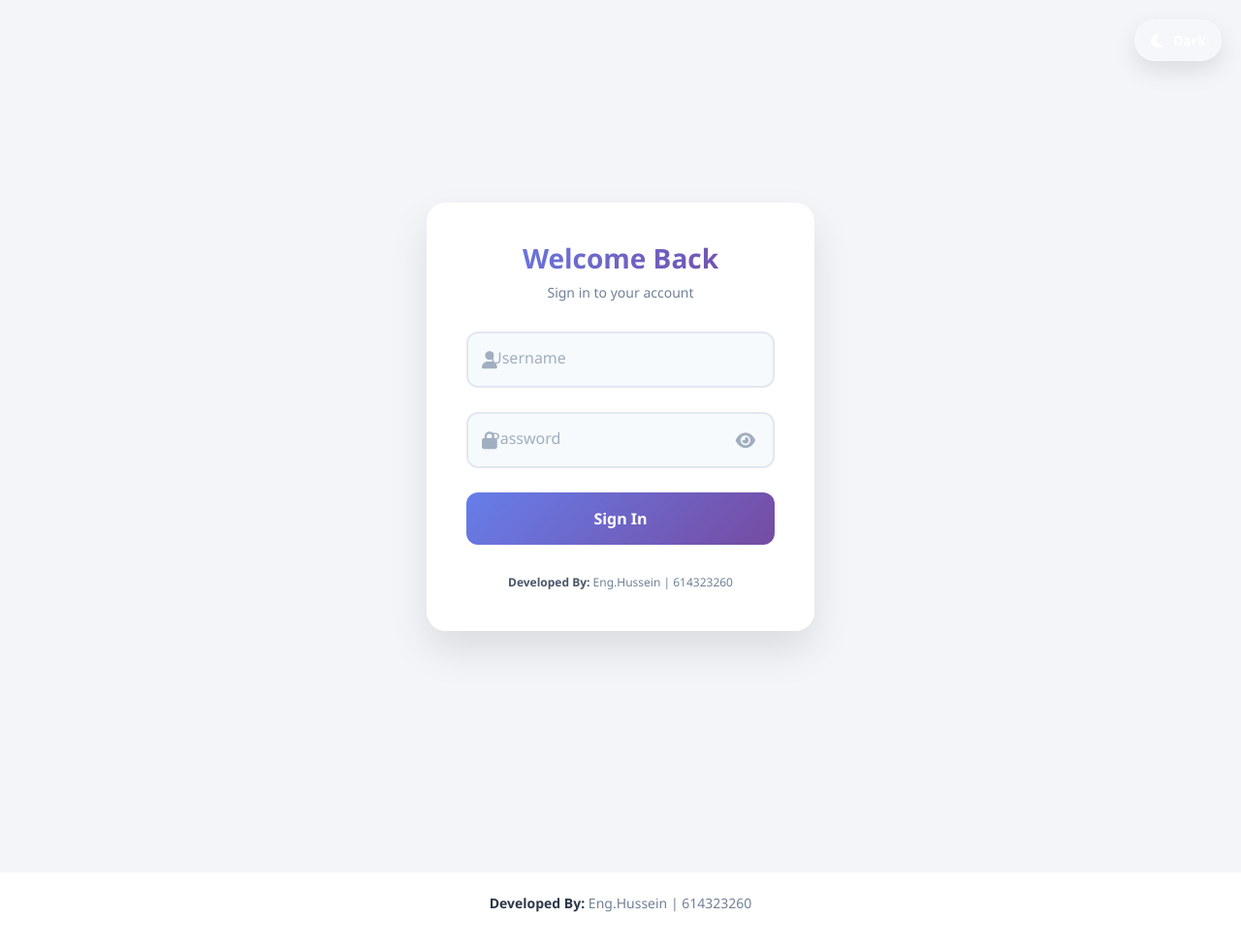
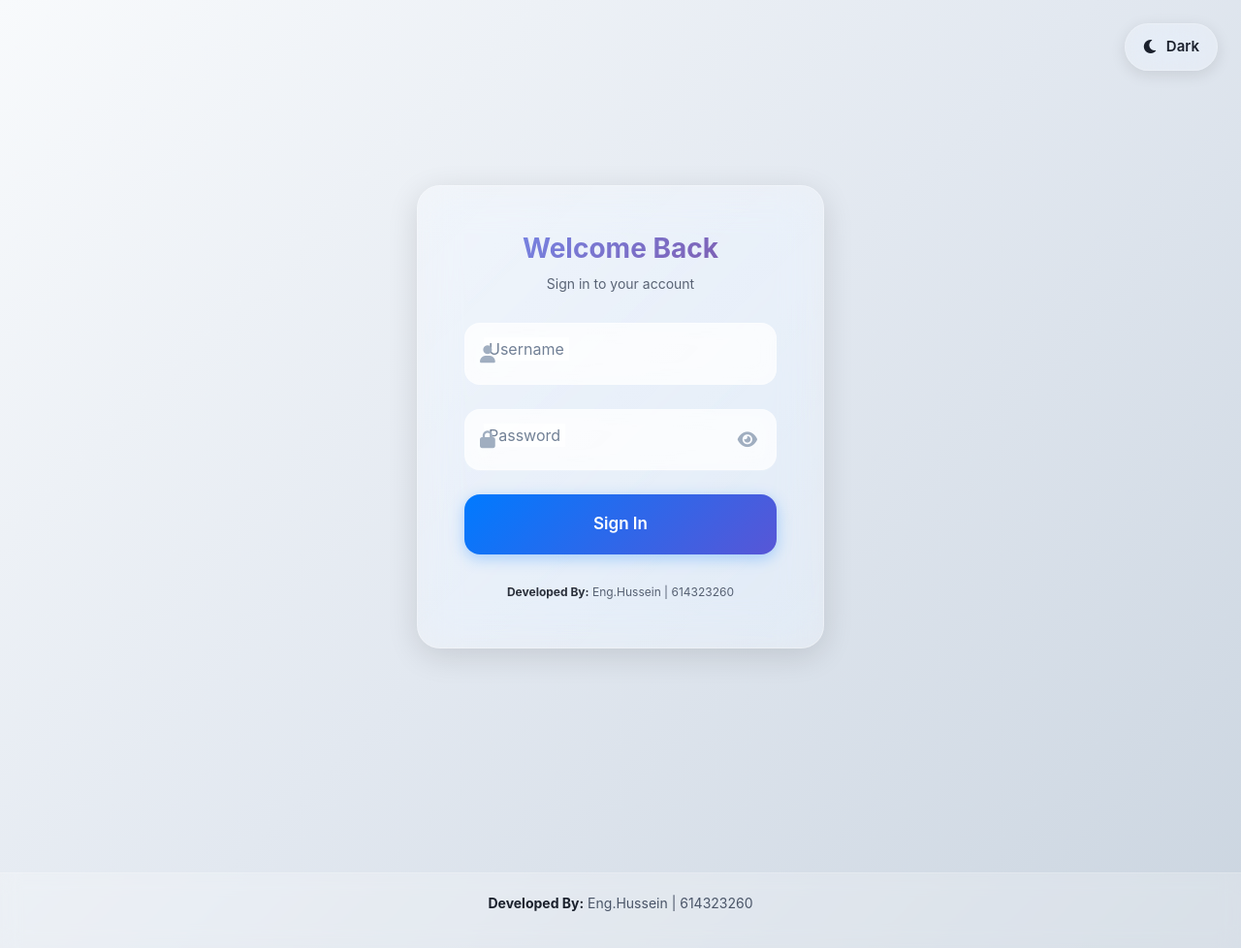
Before and after one commit to husnicade/firstaiapp, a Flask app: page /login in a window 1280 px wide. Shown: the whole page at 97% size. Run offline with Flask 2, Linux system fonts and the light colour scheme; parts of the project's set-up code (start-up, migrations or seed data) failed here and were passed over.

Commit message:
Apple liquid glass design: enhanced glassmorphism, improved text visibility, Safari compatibility

```diff
--- a/templates/base.html
+++ b/templates/base.html
@@ -8,52 +8,52 @@
     <link rel="stylesheet" href="https://cdnjs.cloudflare.com/ajax/libs/font-awesome/6.0.0-beta3/css/all.min.css">
     <style>
         :root {
-            /* Light Theme Variables */
-            --light-bg: linear-gradient(135deg, #f5f7fa 0%, #c3cfe2 100%);
-            --light-sidebar-bg: linear-gradient(180deg, #2d3748 0%, #1a202c 100%);
-            --light-glass-bg: rgba(255, 255, 255, 0.95);
-            --light-glass-border: rgba(255, 255, 255, 0.2);
-            --light-text-primary: #2d3748;
-            --light-text-secondary: #718096;
-            --light-text-muted: #a0aec0;
-            --light-shadow-soft: 0 10px 25px rgba(0, 0, 0, 0.1);
-            --light-shadow-hover: 0 20px 40px rgba(0, 0, 0, 0.15);
-            --light-form-bg: #f7fafc;
-            --light-form-border: #e2e8f0;
-            --light-form-focus: #667eea;
-            --light-form-focus-shadow: rgba(102, 126, 234, 0.1);
-            --light-table-hover: rgba(102, 126, 234, 0.05);
-            --light-action-bg: white;
-            --light-action-border: #e2e8f0;
+            /* Apple Liquid Glass Light Theme */
+            --light-bg: linear-gradient(135deg, #f8fafc 0%, #e2e8f0 50%, #cbd5e0 100%);
+            --light-sidebar-bg: linear-gradient(180deg, rgba(0, 0, 0, 0.8) 0%, rgba(0, 0, 0, 0.9) 100%);
+            --light-glass-bg: rgba(255, 255, 255, 0.25);
+            --light-glass-border: rgba(255, 255, 255, 0.18);
+            --light-text-primary: #1a202c;
+            --light-text-secondary: #4a5568;
+            --light-text-muted: #718096;
+            --light-shadow-soft: 0 8px 32px rgba(0, 0, 0, 0.12);
+            --light-shadow-hover: 0 16px 48px rgba(0, 0, 0, 0.18);
+            --light-form-bg: rgba(255, 255, 255, 0.7);
+            --light-form-border: rgba(255, 255, 255, 0.3);
+            --light-form-focus: #007AFF;
+            --light-form-focus-shadow: rgba(0, 122, 255, 0.2);
+            --light-table-hover: rgba(0, 122, 255, 0.08);
+            --light-action-bg: rgba(255, 255, 255, 0.6);
+            --light-action-border: rgba(255, 255, 255, 0.2);
 
-            /* Dark Theme Variables */
-            --dark-bg: linear-gradient(135deg, #1a1a2e 0%, #16213e 100%);
-            --dark-sidebar-bg: linear-gradient(180deg, #1a1a2e 0%, #0f1419 100%);
-            --dark-glass-bg: rgba(30, 30, 46, 0.95);
+            /* Apple Liquid Glass Dark Theme */
+            --dark-bg: linear-gradient(135deg, #0f0f23 0%, #1a1a2e 50%, #16213e 100%);
+            --dark-sidebar-bg: linear-gradient(180deg, rgba(0, 0, 0, 0.9) 0%, rgba(0, 0, 0, 0.95) 100%);
+            --dark-glass-bg: rgba(255, 255, 255, 0.1);
             --dark-glass-border: rgba(255, 255, 255, 0.1);
-            --dark-text-primary: #e2e8f0;
-            --dark-text-secondary: #a0aec0;
-            --dark-text-muted: #718096;
-            --dark-shadow-soft: 0 10px 25px rgba(0, 0, 0, 0.3);
-            --dark-shadow-hover: 0 20px 40px rgba(0, 0, 0, 0.4);
-            --dark-form-bg: #2d3748;
-            --dark-form-border: #4a5568;
-            --dark-form-focus: #81c784;
-            --dark-form-focus-shadow: rgba(129, 199, 132, 0.1);
-            --dark-table-hover: rgba(129, 199, 132, 0.05);
-            --dark-action-bg: #2d3748;
-            --dark-action-border: #4a5568;
+            --dark-text-primary: #ffffff;
+            --dark-text-secondary: #e2e8f0;
+            --dark-text-muted: #a0aec0;
+            --dark-shadow-soft: 0 8px 32px rgba(0, 0, 0, 0.4);
+            --dark-shadow-hover: 0 16px 48px rgba(0, 0, 0, 0.6);
+            --dark-form-bg: rgba(255, 255, 255, 0.1);
+            --dark-form-border: rgba(255, 255, 255, 0.2);
+            --dark-form-focus: #64B5F6;
+            --dark-form-focus-shadow: rgba(100, 181, 246, 0.3);
+            --dark-table-hover: rgba(100, 181, 246, 0.1);
+            --dark-action-bg: rgba(255, 255, 255, 0.1);
+            --dark-action-border: rgba(255, 255, 255, 0.2);
 
-            /* Common Gradients */
-            --primary-gradient: linear-gradient(135deg, #667eea 0%, #764ba2 100%);
-            --secondary-gradient: linear-gradient(135deg, #f093fb 0%, #f5576c 100%);
-            --success-gradient: linear-gradient(135deg, #4facfe 0%, #00f2fe 100%);
-            --warning-gradient: linear-gradient(135deg, #43e97b 0%, #38f9d7 100%);
-            --danger-gradient: linear-gradient(135deg, #fa709a 0%, #fee140 100%);
-            --dark-primary-gradient: linear-gradient(135deg, #81c784 0%, #4fc3f7 100%);
-            --dark-success-gradient: linear-gradient(135deg, #66bb6a 0%, #42a5f5 100%);
-            --dark-warning-gradient: linear-gradient(135deg, #ffb74d 0%, #ff7043 100%);
-            --dark-danger-gradient: linear-gradient(135deg, #ef5350 0%, #f44336 100%);
+            /* Apple Liquid Glass Gradients */
+            --primary-gradient: linear-gradient(135deg, #007AFF 0%, #5856D6 100%);
+            --secondary-gradient: linear-gradient(135deg, #FF3B30 0%, #FF9500 100%);
+            --success-gradient: linear-gradient(135deg, #34C759 0%, #30D158 100%);
+            --warning-gradient: linear-gradient(135deg, #FF9500 0%, #FFCC02 100%);
+            --danger-gradient: linear-gradient(135deg, #FF3B30 0%, #FF6B6B 100%);
+            --dark-primary-gradient: linear-gradient(135deg, #64B5F6 0%, #42A5F5 100%);
+            --dark-success-gradient: linear-gradient(135deg, #81C784 0%, #66BB6A 100%);
+            --dark-warning-gradient: linear-gradient(135deg, #FFB74D 0%, #FFA726 100%);
+            --dark-danger-gradient: linear-gradient(135deg, #EF5350 0%, #F44336 100%);
 
             --border-radius: 16px;
             --border-radius-lg: 20px;
@@ -240,12 +240,26 @@
 
         .card {
             background: var(--current-glass-bg);
-            backdrop-filter: blur(10px);
+            -webkit-backdrop-filter: blur(20px) saturate(180%);
+            backdrop-filter: blur(20px) saturate(180%);
             border: 1px solid var(--current-glass-border);
             border-radius: var(--border-radius);
             box-shadow: var(--current-shadow-soft);
             transition: all 0.3s ease;
             overflow: hidden;
+            position: relative;
+        }
+
+        .card::before {
+            content: '';
+            position: absolute;
+            top: 0;
+            left: 0;
+            right: 0;
+            bottom: 0;
+            background: linear-gradient(135deg, rgba(255, 255, 255, 0.1) 0%, rgba(255, 255, 255, 0.05) 100%);
+            border-radius: var(--border-radius);
+            pointer-events: none;
         }
 
         .card:hover {
@@ -404,6 +418,7 @@
 
         .footer {
             background: var(--current-glass-bg);
+            -webkit-backdrop-filter: blur(10px);
             backdrop-filter: blur(10px);
             border-top: 1px solid var(--current-glass-border);
             padding: 20px;
@@ -419,6 +434,7 @@
 
         .stats-card {
             background: var(--current-glass-bg);
+            -webkit-backdrop-filter: blur(10px);
             backdrop-filter: blur(10px);
             border: 1px solid var(--current-glass-border);
             border-radius: var(--border-radius);
@@ -476,6 +492,7 @@
 
         .quick-actions {
             background: var(--current-glass-bg);
+            -webkit-backdrop-filter: blur(10px);
             backdrop-filter: blur(10px);
             border: 1px solid var(--current-glass-border);
             border-radius: var(--border-radius);
@@ -519,6 +536,7 @@
             padding: 12px 18px;
             cursor: pointer;
             transition: all 0.3s ease;
+            -webkit-backdrop-filter: blur(10px);
             backdrop-filter: blur(10px);
             color: var(--current-text-primary);
             font-size: 14px;
--- a/templates/login.html
+++ b/templates/login.html
@@ -3,36 +3,37 @@
 {% block content %}
 <style>
     :root {
-        --light-bg: linear-gradient(135deg, #667eea 0%, #764ba2 100%);
-        --dark-bg: linear-gradient(135deg, #1a1a2e 0%, #16213e 100%);
-        --light-card-bg: rgba(255, 255, 255, 0.95);
-        --dark-card-bg: rgba(30, 30, 46, 0.95);
-        --light-text: #2d3748;
-        --dark-text: #e2e8f0;
-        --light-subtitle: #718096;
-        --dark-subtitle: #a0aec0;
-        --light-input-bg: #f7fafc;
-        --dark-input-bg: #2d3748;
-        --light-border: #e2e8f0;
-        --dark-border: #4a5568;
-        --light-placeholder: #a0aec0;
-        --dark-placeholder: #718096;
-        --light-focus-border: #667eea;
-        --dark-focus-border: #81c784;
-        --light-focus-shadow: rgba(102, 126, 234, 0.1);
-        --dark-focus-shadow: rgba(129, 199, 132, 0.1);
-        --light-floating-bg: #f7fafc;
-        --dark-floating-bg: #2d3748;
-        --light-footer: #718096;
-        --dark-footer: #a0aec0;
-        --light-footer-strong: #4a5568;
-        --dark-footer-strong: #e2e8f0;
+        /* Apple Liquid Glass Light Theme */
+        --light-bg: linear-gradient(135deg, #f8fafc 0%, #e2e8f0 50%, #cbd5e0 100%);
+        --dark-bg: linear-gradient(135deg, #0f0f23 0%, #1a1a2e 50%, #16213e 100%);
+        --light-card-bg: rgba(255, 255, 255, 0.25);
+        --dark-card-bg: rgba(255, 255, 255, 0.1);
+        --light-text: #1a202c;
+        --dark-text: #ffffff;
+        --light-subtitle: #4a5568;
+        --dark-subtitle: #e2e8f0;
+        --light-input-bg: rgba(255, 255, 255, 0.7);
+        --dark-input-bg: rgba(255, 255, 255, 0.1);
+        --light-border: rgba(255, 255, 255, 0.3);
+        --dark-border: rgba(255, 255, 255, 0.2);
+        --light-placeholder: #718096;
+        --dark-placeholder: #a0aec0;
+        --light-focus-border: #007AFF;
+        --dark-focus-border: #64B5F6;
+        --light-focus-shadow: rgba(0, 122, 255, 0.2);
+        --dark-focus-shadow: rgba(100, 181, 246, 0.3);
+        --light-floating-bg: rgba(255, 255, 255, 0.7);
+        --dark-floating-bg: rgba(255, 255, 255, 0.1);
+        --light-footer: #4a5568;
+        --dark-footer: #e2e8f0;
+        --light-footer-strong: #1a202c;
+        --dark-footer-strong: #ffffff;
     }
 
     body {
-        background: #f3f5f9;
+        background: var(--light-bg);
         min-height: 100vh;
-        font-family: 'Segoe UI', Tahoma, Geneva, Verdana, sans-serif;
+        font-family: -apple-system, BlinkMacSystemFont, 'Segoe UI', Roboto, Helvetica, Arial, sans-serif;
         transition: background 0.3s ease;
     }
 
@@ -50,21 +51,36 @@
 
     .login-card {
         background: var(--light-card-bg);
-        backdrop-filter: blur(10px);
-        border-radius: 20px;
-        box-shadow: 0 20px 40px rgba(0, 0, 0, 0.1);
-        padding: 40px;
+        -webkit-backdrop-filter: blur(20px) saturate(180%);
+        backdrop-filter: blur(20px) saturate(180%);
+        border-radius: 24px;
+        box-shadow: 0 8px 32px rgba(0, 0, 0, 0.12);
+        padding: 48px;
         width: 100%;
-        max-width: 400px;
-        border: 1px solid rgba(255, 255, 255, 0.2);
+        max-width: 420px;
+        border: 1px solid var(--light-border);
         animation: slideUp 0.6s ease-out;
         transition: all 0.3s ease;
+        position: relative;
+        overflow: hidden;
+    }
+
+    .login-card::before {
+        content: '';
+        position: absolute;
+        top: 0;
+        left: 0;
+        right: 0;
+        bottom: 0;
+        background: linear-gradient(135deg, rgba(255, 255, 255, 0.1) 0%, rgba(255, 255, 255, 0.05) 100%);
+        border-radius: 24px;
+        pointer-events: none;
     }
 
     body.dark-mode .login-card {
         background: var(--dark-card-bg);
-        box-shadow: 0 20px 40px rgba(0, 0, 0, 0.3);
-        border: 1px solid rgba(255, 255, 255, 0.1);
+        box-shadow: 0 8px 32px rgba(0, 0, 0, 0.4);
+        border: 1px solid var(--dark-border);
     }
 
     @keyframes slideUp {
@@ -134,13 +150,15 @@
     }
 
     .form-control {
-        border: 2px solid var(--light-border);
-        border-radius: 12px;
-        padding: 15px 48px 15px 48px;
-        font-size: 16px;
+        border: 1px solid var(--light-border);
+        border-radius: 16px;
+        padding: 18px 48px 18px 48px;
+        font-size: 17px;
         transition: all 0.3s ease;
         background: var(--light-input-bg);
         color: var(--light-text);
+        -webkit-backdrop-filter: blur(10px);
+        backdrop-filter: blur(10px);
     }
 
     body.dark-mode .form-control {
@@ -151,15 +169,15 @@
 
     .form-control:focus {
         border-color: var(--light-focus-border);
-        box-shadow: 0 0 0 3px var(--light-focus-shadow);
-        background: white;
+        box-shadow: 0 0 0 4px var(--light-focus-shadow);
+        background: rgba(255, 255, 255, 0.9);
         outline: none;
     }
 
     body.dark-mode .form-control:focus {
         border-color: var(--dark-focus-border);
-        box-shadow: 0 0 0 3px var(--dark-focus-shadow);
-        background: var(--dark-input-bg);
+        box-shadow: 0 0 0 4px var(--dark-focus-shadow);
+        background: rgba(255, 255, 255, 0.15);
     }
 
     .form-control::placeholder {
@@ -172,30 +190,32 @@
 
     .login-btn {
         width: 100%;
-        background: linear-gradient(135deg, #667eea 0%, #764ba2 100%);
+        background: linear-gradient(135deg, #007AFF 0%, #5856D6 100%);
         border: none;
-        border-radius: 12px;
-        padding: 15px;
-        font-size: 16px;
+        border-radius: 16px;
+        padding: 18px;
+        font-size: 17px;
         font-weight: 600;
         color: white;
         cursor: pointer;
         transition: all 0.3s ease;
         position: relative;
         overflow: hidden;
+        box-shadow: 0 4px 16px rgba(0, 122, 255, 0.3);
     }
 
     body.dark-mode .login-btn {
-        background: linear-gradient(135deg, #81c784 0%, #4fc3f7 100%);
+        background: linear-gradient(135deg, #64B5F6 0%, #42A5F5 100%);
+        box-shadow: 0 4px 16px rgba(100, 181, 246, 0.4);
     }
 
     .login-btn:hover {
         transform: translateY(-2px);
-        box-shadow: 0 10px 25px rgba(102, 126, 234, 0.3);
+        box-shadow: 0 8px 24px rgba(0, 122, 255, 0.4);
     }
 
     body.dark-mode .login-btn:hover {
-        box-shadow: 0 10px 25px rgba(129, 199, 132, 0.3);
+        box-shadow: 0 8px 24px rgba(100, 181, 246, 0.5);
     }
 
     .login-btn:active {
@@ -330,22 +350,24 @@
     /* Theme Toggle Button for Login Page */
     .theme-toggle {
         position: fixed;
-        top: 20px;
-        right: 20px;
-        background: rgba(255, 255, 255, 0.2);
-        border: 1px solid rgba(255, 255, 255, 0.3);
+        top: 24px;
+        right: 24px;
+        background: rgba(255, 255, 255, 0.25);
+        border: 1px solid rgba(255, 255, 255, 0.18);
         border-radius: 50px;
-        padding: 10px 15px;
+        padding: 12px 18px;
         cursor: pointer;
         transition: all 0.3s ease;
-        backdrop-filter: blur(10px);
-        color: white;
-        font-size: 14px;
+        -webkit-backdrop-filter: blur(20px) saturate(180%);
+        backdrop-filter: blur(20px) saturate(180%);
+        color: var(--light-text);
+        font-size: 15px;
         font-weight: 600;
         display: flex;
         align-items: center;
         gap: 8px;
         z-index: 1000;
+        box-shadow: 0 4px 16px rgba(0, 0, 0, 0.1);
     }
 
     .theme-toggle:hover {
@@ -355,12 +377,15 @@
     }
 
     body.dark-mode .theme-toggle {
-        background: rgba(0, 0, 0, 0.3);
-        border-color: rgba(255, 255, 255, 0.2);
+        background: rgba(255, 255, 255, 0.1);
+        border-color: rgba(255, 255, 255, 0.1);
+        color: var(--dark-text);
+        box-shadow: 0 4px 16px rgba(0, 0, 0, 0.3);
     }
 
     body.dark-mode .theme-toggle:hover {
-        background: rgba(0, 0, 0, 0.4);
+        background: rgba(255, 255, 255, 0.15);
+        box-shadow: 0 6px 20px rgba(0, 0, 0, 0.4);
     }
 
     .theme-icon {
@@ -418,7 +443,7 @@
                 <input type="password" class="form-control" id="password" name="password" placeholder=" " required>
                 <label for="password" class="floating-label">Password</label>
                 <i class="fas fa-lock input-icon"></i>
-                <button type="button" class="password-toggle" onclick="togglePassword()">
+                <button type="button" class="password-toggle" onclick="togglePassword()" title="Toggle password visibility">
                     <i class="fas fa-eye" id="password-toggle-icon"></i>
                 </button>
             </div>
```
